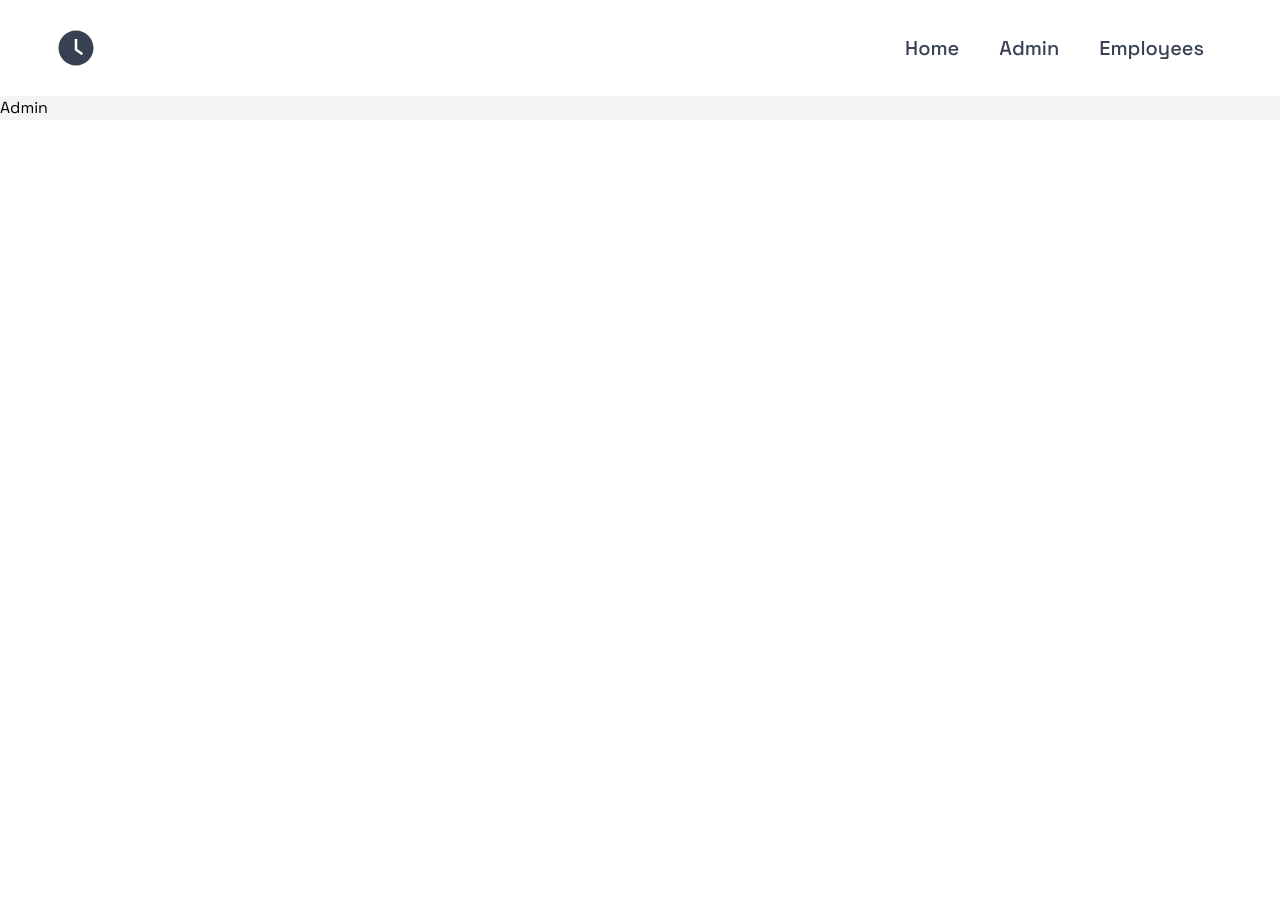
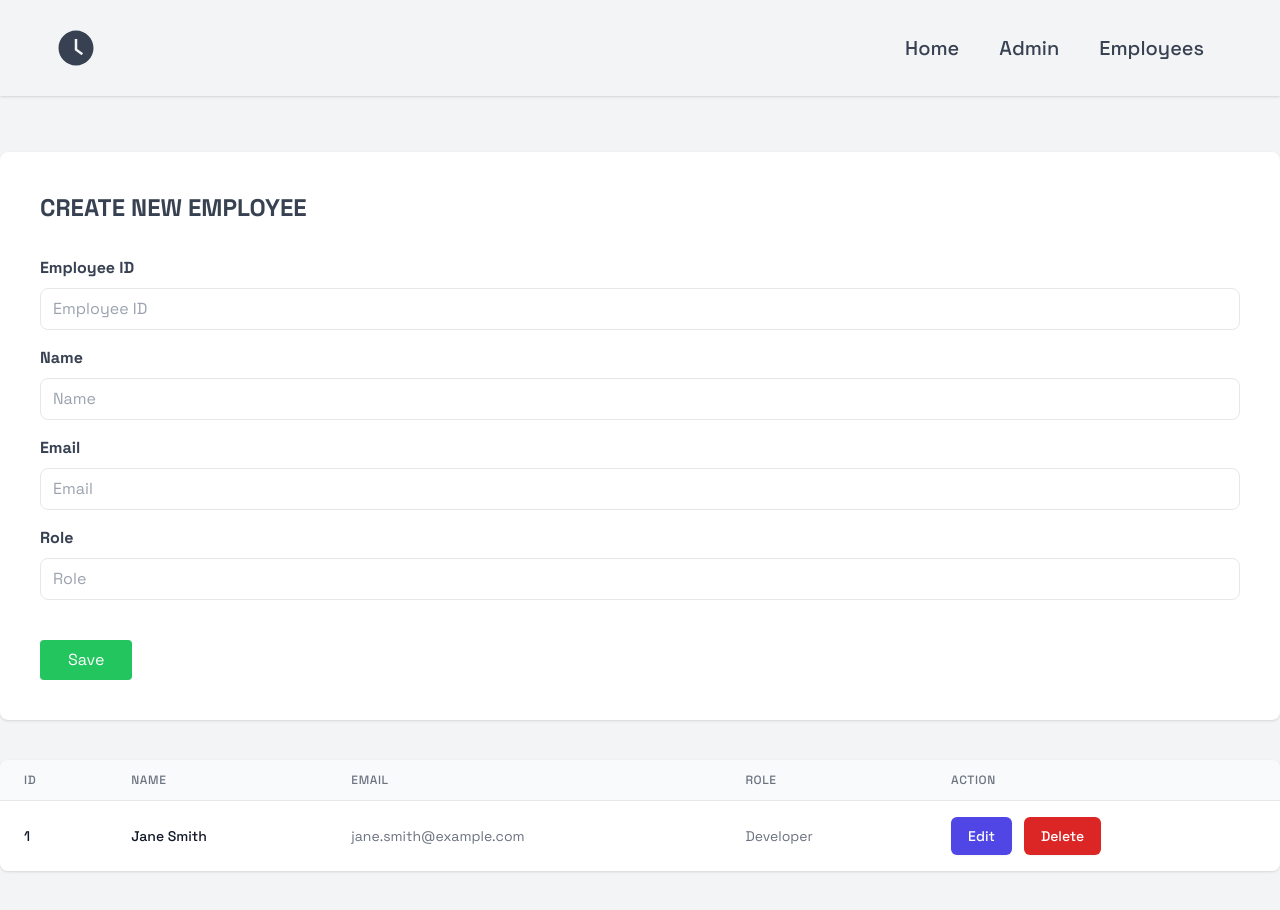
Before and after one commit to ntamiegbe/timesheet-next, a Next.js app: page /admin in a window 1280 px wide. Shown: the top 910 px of the page. Before the commit the page ends 800 px from the top, so only its background shows below. Built offline with nearby package versions, Linux system fonts and the light colour scheme.

Commit message:
Commit: Implemented employee management for admins

```diff
--- a/package.json
+++ b/package.json
@@ -15,7 +15,9 @@
     "react": "18.2.0",
     "react-datepicker": "^4.10.0",
     "react-dom": "18.2.0",
+    "react-hook-form": "^7.43.7",
     "react-icons": "^4.8.0",
+    "react-table": "^7.8.0",
     "react-timer-hook": "^3.0.5",
     "react-use": "^17.4.0"
   },
--- a/src/components/Navbar.js
+++ b/src/components/Navbar.js
@@ -43,7 +43,7 @@ export default function Home() {
     const toggleSidebar = () => setOpen(!open);
 
     return (
-        <main>
+        <main className=''>
             <div className='flex justify-between px-14 py-5 md:py-7 shadow items-center'>
                 {/* Logo */}
                 <AiFillClockCircle className='text-gray-700 h-10 w-10'/>
--- a/src/pages/admin.js
+++ b/src/pages/admin.js
@@ -1,12 +1,180 @@
+import { useState } from 'react';
+import { useForm } from 'react-hook-form';
+import { useRouter } from 'next/router';
 import Navbar from '@/components/Navbar'
+import { FaTimes } from 'react-icons/fa';
 
-const Admin = () => {
+const AdminPage = () => {
+  const router = useRouter();
+  const [employees, setEmployees] = useState([
+    { id: 1, name: 'Jane Smith', email: 'jane.smith@example.com', role: 'Developer' }
+  ]);
+  const [isSubmitted, setIsSubmitted] = useState(false);
+  const [isDeleted, setIsDeleted] = useState(false);
+
+  const { register, handleSubmit, setValue } = useForm();
+
+  const onSubmit = (data) => {
+    // Check if any input fields are empty
+    const hasEmptyFields = Object.values(data).some(
+      (value) => value === undefined || value === ""
+    );
+
+    if (hasEmptyFields) {
+      // If any fields are empty, don't submit the form
+      return;
+    }
+
+    // Check if employee exists
+    const existingEmployee = employees.find(
+      (employee) => employee.email === data.email
+    );
+    if (existingEmployee) {
+      // Update existing employee
+      const updatedEmployees = employees.map((employee) =>
+        employee.email === data.email ? { ...employee, ...data } : employee
+      );
+      setEmployees(updatedEmployees);
+    } else {
+      // Create new employee
+      const newEmployee = {
+        id: employees.length + 1,
+        ...data,
+      };
+      setEmployees([...employees, newEmployee]);
+      setIsSubmitted(true)
+    }
+
+    // Clear form fields
+    setValue('id', '');
+    setValue('name', '');
+    setValue('email', '');
+    setValue('role', '');
+  };
+
+  const onEditEmployee = (employee) => {
+    // Populate form fields with employee data
+    setValue('id', employee.id);
+    setValue('name', employee.name);
+    setValue('email', employee.email);
+    setValue('role', employee.role);
+  };
+
+  const onDeleteEmployee = (employee) => {
+    // Remove employee from list
+    const updatedEmployees = employees.filter(
+      (emp) => emp.email !== employee.email
+    );
+    setEmployees(updatedEmployees);
+    setIsDeleted(false)
+  };
+
   return (
-    <>
+    <div className='bg-gray-100'>
       <Navbar />
-      <section className='bg-gray-100'>Admin</section>
-    </>
-  )
-}
+      <div class="max-w-[80rem] min-h-screen mx-auto mt-14">
+        <form onSubmit={handleSubmit(onSubmit)} class="bg-white p-10 rounded-lg shadow mx-5 md:mx-0">
+          <h1 class="text-xl md:text-2xl font-bold text-gray-700 uppercase mb-8">Create new Employee</h1>
+          <div class="mb-4">
+            <label class="block text-gray-700 font-bold mb-2" for="id">Employee ID</label>
+            <input class="border rounded-lg py-2 px-3 w-full" type="text" placeholder="Employee ID" {...register('id')} />
+          </div>
+          <div class="mb-4">
+            <label class="block text-gray-700 font-bold mb-2" for="name">Name</label>
+            <input class="border rounded-lg py-2 px-3 w-full" type="text" placeholder="Name" {...register('name')} />
+          </div>
+          <div class="mb-4">
+            <label class="block text-gray-700 font-bold mb-2" for="email">Email</label>
+            <input class="border rounded-lg py-2 px-3 w-full" type="text" placeholder="Email" {...register('email')} />
+          </div>
+          <div class="mb-4">
+            <label class="block text-gray-700 font-bold mb-2" for="role">Role</label>
+            <input class="border rounded-lg py-2 px-3 w-full" type="text" placeholder="Role" {...register('role')} />
+          </div>
+          <button type="submit" class="bg-green-500 text-white mt-6 py-2 px-7 rounded hover:bg-green-700">Save</button>
+        </form>
 
-export default Admin
+        {isSubmitted && (
+          <div class="fixed z-10 inset-0 overflow-y-auto">
+            <div class="flex items-center justify-center mt-14">
+              <div className="relative bg-green-50 rounded-lg text-center shadow-lg px-2">
+                <div className="px-7 py-4">
+                  <h2 className="text-lg font-medium text-gray-700">Employee created successfully!</h2>
+                </div>
+                <div className="absolute top-0 right-0 mt-2 mr-2">
+                  <button
+                    type="button"
+                    className="text-gray-400 hover:text-gray-500 focus:outline-none"
+                    onClick={() => setIsSubmitted(false)}
+                  >
+                    <span className="sr-only">Close</span>
+                    <FaTimes className="h-6 w-6" />
+                  </button>
+                </div>
+              </div>
+            </div>
+          </div>
+        )}
+
+        <div className="overflow-x-auto mt-10 shadow rounded-lg mx-5 md:mx-0">
+          <table class="min-w-full divide-y divide-gray-200">
+            <thead class="bg-gray-50">
+              <tr>
+                <th scope="col" class="px-6 py-3 text-left text-xs font-medium text-gray-500 uppercase tracking-wider">ID</th>
+                <th scope="col" class="px-6 py-3 text-left text-xs font-medium text-gray-500 uppercase tracking-wider">Name</th>
+                <th scope="col" class="px-6 py-3 text-left text-xs font-medium text-gray-500 uppercase tracking-wider">Email</th>
+                <th scope="col" class="px-6 py-3 text-left text-xs font-medium text-gray-500 uppercase tracking-wider">Role</th>
+                <th scope="col" class="px-6 py-3 text-left text-xs font-medium text-gray-500 uppercase tracking-wider">Action</th>
+              </tr>
+            </thead>
+            <tbody class="bg-white divide-y divide-gray-200">
+              {employees.map((employee) => (
+                <tr key={employee.id}>
+                  <td class="px-6 py-4 whitespace-nowrap text-sm font-medium text-gray-900">{employee.id}</td>
+                  <td class="px-6 py-4 whitespace-nowrap text-sm font-medium text-gray-900">{employee.name}</td>
+                  <td class="px-6 py-4 whitespace-nowrap text-sm text-gray-500">{employee.email}</td>
+                  <td class="px-6 py-4 whitespace-nowrap text-sm text-gray-500">{employee.role}</td>
+                  <td class="px-6 py-4 whitespace-nowrap text-left text-sm font-medium">
+                    <button onClick={() => onEditEmployee(employee)} class="py-2 px-4 border border-transparent rounded-md shadow-sm text-sm font-medium text-white bg-indigo-600 hover:bg-indigo-700 focus:outline-none focus:ring-2 focus:ring-offset-2 focus:ring-indigo-500">Edit</button>
+                    <button onClick={() => setIsDeleted(true)} class="ml-3 py-2 px-4 border border-transparent rounded-md shadow-sm text-sm font-medium text-white bg-red-600 hover:bg-red-700 focus:outline-none focus:ring-2 focus:ring-offset-2 focus:ring-red-500">Delete</button>
+                  </td>
+
+                  {isDeleted && (
+                    <div class="fixed z-10 inset-0 overflow-y-auto">
+                      <div class="flex items-center justify-center mt-14">
+                        <div className="relative bg-red-100 rounded-lg text-center shadow-lg p-3">
+                          <div className="px-7 py-4">
+                            <h2 className="text-md font-medium text-gray-700">Are you sure you want to delete this employee?</h2>
+                          </div>
+                          <div class="flex justify-between mt-4">
+                            <button
+                              type="button"
+                              class="px-4 py-2 text-sm font-medium text-gray-700 bg-gray-100 rounded-md hover:bg-gray-200 focus:outline-none"
+                              onClick={() => setIsDeleted(false)}
+                            >
+                              Cancel
+                            </button>
+                            <button
+                              type="button"
+                              class="px-4 py-2 text-sm font-medium text-white bg-red-600 rounded-md hover:bg-red-700 focus:outline-none"
+                              onClick={() => onDeleteEmployee(employee)}
+                            >
+                              Delete
+                            </button>
+                          </div>
+                        </div>
+                      </div>
+                    </div>
+                  )}
+
+                </tr>
+              ))}
+            </tbody>
+          </table>
+        </div>
+      </div>
+    </div>
+  );
+};
+
+export default AdminPage;
```
Also changed, not shown: 1 other file (tests, documents, lock files or other folders).
